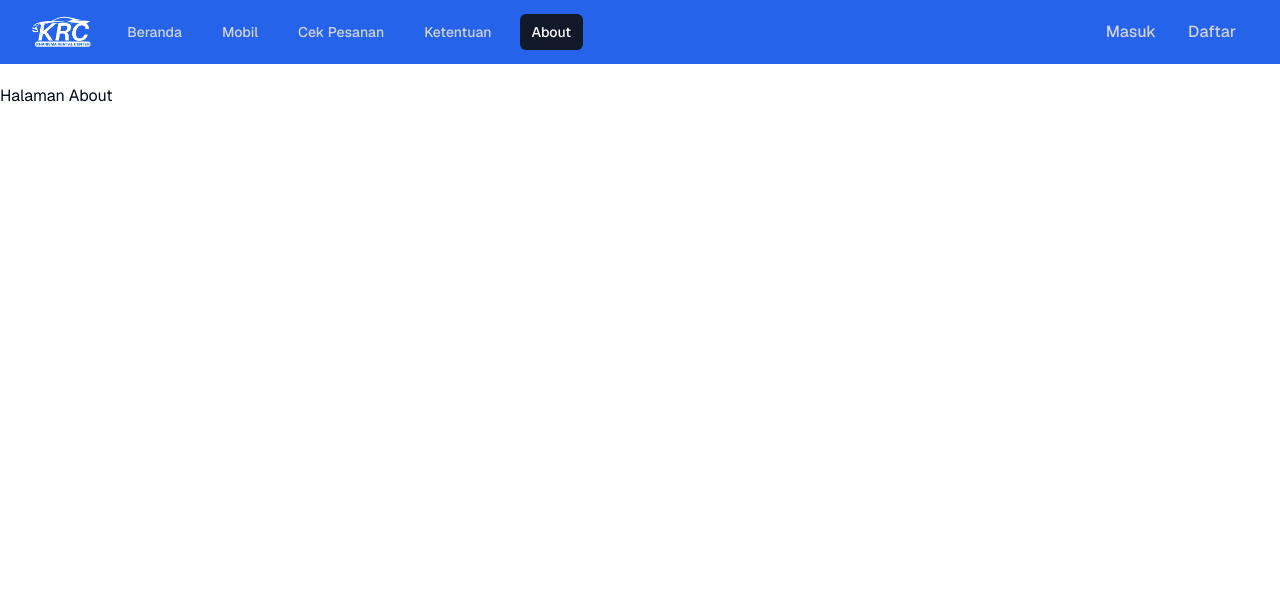
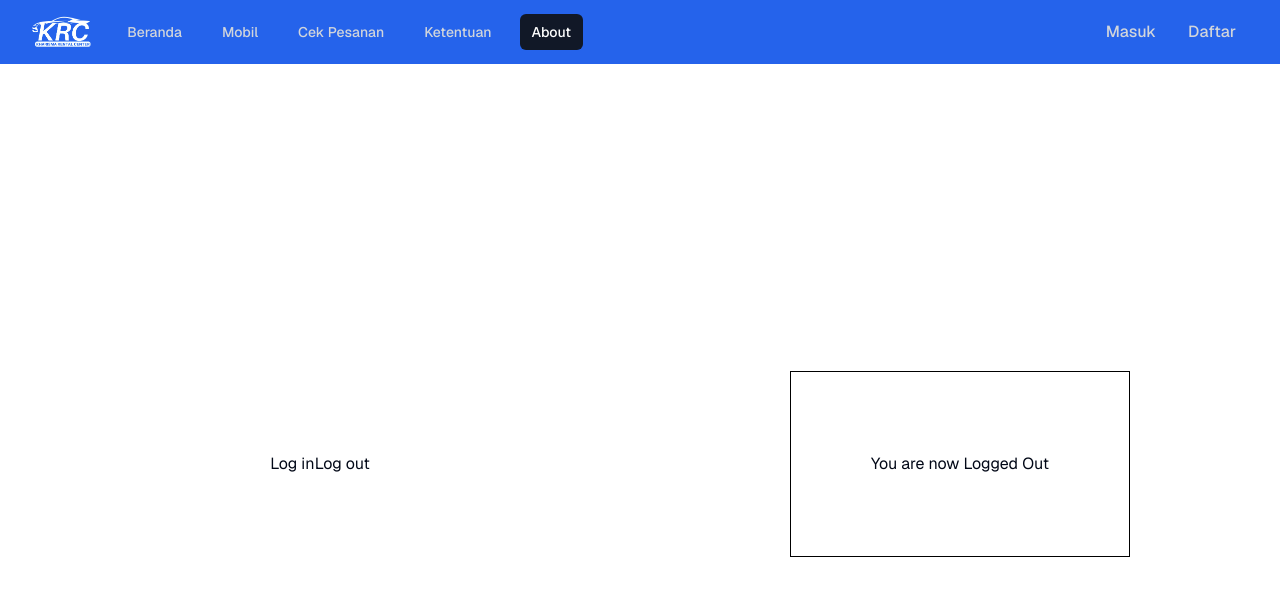
Before and after one commit to niemoo/kharisma-rental-center-app, a Next.js app: page /about in a window 1280 px wide. Shown: the top 596 px of the page. Built offline with nearby package versions, Linux system fonts and the light colour scheme.

Commit message:
feat: add redux persist concept

```diff
--- a/package.json
+++ b/package.json
@@ -32,6 +32,7 @@
     "react-hook-form": "^7.51.5",
     "react-icons": "^5.1.0",
     "react-redux": "^9.1.2",
+    "redux-persist": "^6.0.0",
     "tailwind-merge": "^2.3.0",
     "tailwindcss-animate": "^1.0.7",
     "zod": "^3.23.8"
--- a/src/app/about/page.tsx
+++ b/src/app/about/page.tsx
@@ -1,12 +1,16 @@
 'use client';
 import { jwtDecode } from 'jwt-decode';
+import ReduxProvider from '@/store/redux-provider';
+import AuthUpdater from '@/store/auth-updater';
+import AuthViewer from '@/store/auth-viewer';
 
 export default function About() {
   return (
-    <main className="max-w-screen-xl mx-auto md:p-0 md:pt-5 p-5">
-      <div className="grid md:grid-cols-3 gap-5">
-        <p>Halaman About</p>
-      </div>
-    </main>
+    <ReduxProvider>
+      <main className="w-full h-screen grid grid-cols-2 place-items-center">
+        <AuthUpdater />
+        <AuthViewer />
+      </main>
+    </ReduxProvider>
   );
 }
--- a/src/app/context/user.tsx
+++ b/src/app/context/user.tsx
@@ -24,19 +24,19 @@ interface LoginContextProviderProps {
 
 // Create the context provider component
 const LoginContextProvider: React.FC<LoginContextProviderProps> = ({ children }) => {
-  // const [isLogin, setIsLogin] = useState<boolean>(false);
+  const [isLogin, setIsLogin] = useState<boolean>(false);
 
-  // useEffect(() => {
-  //   if (typeof window !== 'undefined') {
-  //     const storedValue = localStorage.getItem('isLogin');
-  //     const parsedValue = storedValue !== null ? JSON.parse(storedValue) : false;
-  //     setIsLogin(parsedValue);
-  //   }
-  // }, []);
+  useEffect(() => {
+    if (typeof window !== 'undefined') {
+      const storedValue = localStorage.getItem('isLogin');
+      const parsedValue = storedValue !== null ? JSON.parse(storedValue) : false;
+      setIsLogin(parsedValue);
+    }
+  }, []);
 
-  const storedValue = localStorage.getItem('isLogin');
-  const parsedValue = storedValue !== null ? JSON.parse(storedValue) : false;
-  const [isLogin, setIsLogin] = useState<boolean>(parsedValue);
+  // const storedValue = localStorage.getItem('isLogin');
+  // const parsedValue = storedValue !== null ? JSON.parse(storedValue) : false;
+  // const [isLogin, setIsLogin] = useState<boolean>(parsedValue);
 
   return <LoginContext.Provider value={{ isLogin, setIsLogin }}>{children}</LoginContext.Provider>;
 };
--- a/src/app/layout.tsx
+++ b/src/app/layout.tsx
@@ -17,10 +17,8 @@ export default function RootLayout({
   return (
     <html lang="en">
       <body className={`${GeistSans.className} `}>
-        <UserContextProvider>
-          <Navbar />
-          {children}
-        </UserContextProvider>
+        <Navbar />
+        {children}
       </body>
     </html>
   );
--- a/src/components/layout/Navbar/index.tsx
+++ b/src/components/layout/Navbar/index.tsx
@@ -8,6 +8,10 @@ import { Disclosure, Menu, Transition } from '@headlessui/react';
 import { Bars3Icon, XMarkIcon } from '@heroicons/react/24/outline';
 import logoKRC from '../../../../public/logoKRC2.png';
 import { LoginContext } from '@/app/context/user';
+import { Provider } from 'react-redux';
+// import store from '@/redux/store';
+// import { useDispatch } from 'react-redux';
+// import { authSlice } from '@/redux/slices/loginSlice';
 
 const navigation = [
   { name: 'Beranda', href: '/' },
@@ -21,18 +25,21 @@ function classNames(...classes: string[]) {
   return classes.filter(Boolean).join(' ');
 }
 
-export default function Example() {
+export default function Navbar() {
   const currentPath = usePathname();
+  // const dispatch = useDispatch();
   const { isLogin, setIsLogin } = useContext(LoginContext);
 
   const handleLogout = () => {
-    localStorage.setItem('isLogin', JSON.stringify(false));
+    // dispatch(authSlice(true));
+    // localStorage.setItem('isLogin', JSON.stringify(false));
     localStorage.removeItem('accessToken');
     localStorage.removeItem('userId');
     setIsLogin(false);
   };
 
   return (
+    // <Provider store={store}>
     <Disclosure as="nav" className="bg-blue-600">
       {({ open }) => (
         <>
@@ -139,5 +146,6 @@ export default function Example() {
         </>
       )}
     </Disclosure>
+    // </Provider>
   );
 }
--- /dev/null
+++ b/src/store/auth-updater.tsx
@@ -0,0 +1,13 @@
+import React from 'react';
+import { setAuthState } from '@/store/authSlice';
+import { useAppDispatch } from '@/store/store';
+const AuthUpdater = () => {
+  const dispatch = useAppDispatch();
+  return (
+    <div>
+      <button onClick={() => dispatch(setAuthState(true))}>Log in</button>
+      <button onClick={() => dispatch(setAuthState(false))}>Log out</button>
+    </div>
+  );
+};
+export default AuthUpdater;
--- /dev/null
+++ b/src/store/auth-viewer.tsx
@@ -0,0 +1,8 @@
+import React from 'react';
+import { useAppSelector } from '@/store/store';
+
+const AuthViewer = () => {
+  const authState = useAppSelector((state) => state.auth.authState);
+  return <div className="flex gap border border-1 border-black p-20">You are now {authState ? 'Logged  In' : 'Logged Out'}</div>;
+};
+export default AuthViewer;
--- /dev/null
+++ b/src/store/authSlice.ts
@@ -0,0 +1,23 @@
+import { createSlice } from '@reduxjs/toolkit';
+import type { PayloadAction } from '@reduxjs/toolkit';
+
+export interface IAuthState {
+  authState: boolean;
+}
+
+const initialState: IAuthState = {
+  authState: false,
+};
+
+export const authSlice = createSlice({
+  name: 'auth',
+  initialState,
+  reducers: {
+    setAuthState: (state, action: PayloadAction<boolean>) => {
+      state.authState = action.payload;
+    },
+  },
+});
+
+export const { setAuthState } = authSlice.actions;
+export const authReducer = authSlice.reducer;
--- /dev/null
+++ b/src/store/redux-provider.tsx
@@ -0,0 +1,13 @@
+import { Provider } from 'react-redux';
+import { store, persistor } from './store';
+import { PersistGate } from 'redux-persist/integration/react';
+
+export default function ReduxProvider({ children }: { children: React.ReactNode }) {
+  return (
+    <Provider store={store}>
+      <PersistGate loading={null} persistor={persistor}>
+        {children}
+      </PersistGate>
+    </Provider>
+  );
+}
--- /dev/null
+++ b/src/store/store.ts
@@ -0,0 +1,29 @@
+import { configureStore, combineReducers } from '@reduxjs/toolkit';
+import { useDispatch, TypedUseSelectorHook, useSelector } from 'react-redux';
+import { authReducer } from '@/store/authSlice';
+import { persistReducer, persistStore } from 'redux-persist';
+import storage from 'redux-persist/lib/storage';
+
+// Persist config for the auth slice
+const authPersistConfig = {
+  key: 'auth',
+  storage,
+  whitelist: ['authState'],
+};
+
+const rootReducer = combineReducers({
+  auth: persistReducer(authPersistConfig, authReducer),
+});
+
+export const store = configureStore({
+  reducer: rootReducer,
+  middleware: (getDefaultMiddleware) => getDefaultMiddleware({ serializableCheck: false }),
+});
+
+export const persistor = persistStore(store);
+
+export type RootState = ReturnType<typeof store.getState>;
+export type AppDispatch = typeof store.dispatch;
+
+export const useAppDispatch = () => useDispatch<AppDispatch>();
+export const useAppSelector: TypedUseSelectorHook<RootState> = useSelector;
```
Also changed, not shown: 1 other file (tests, documents, lock files or other folders).
